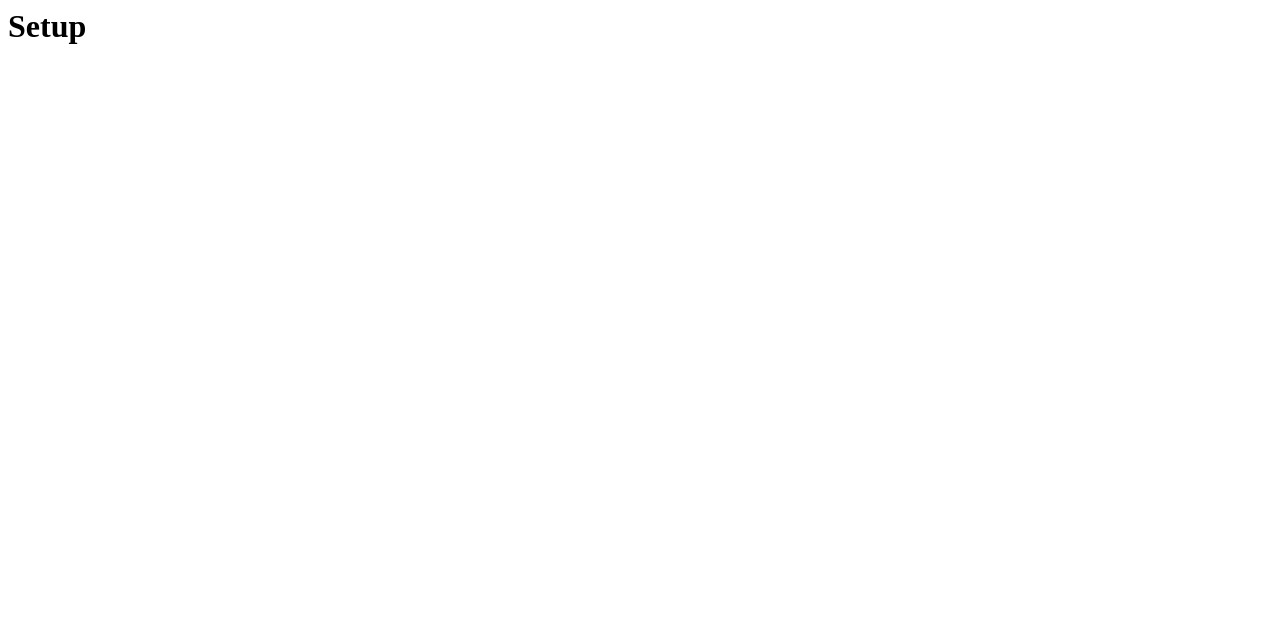
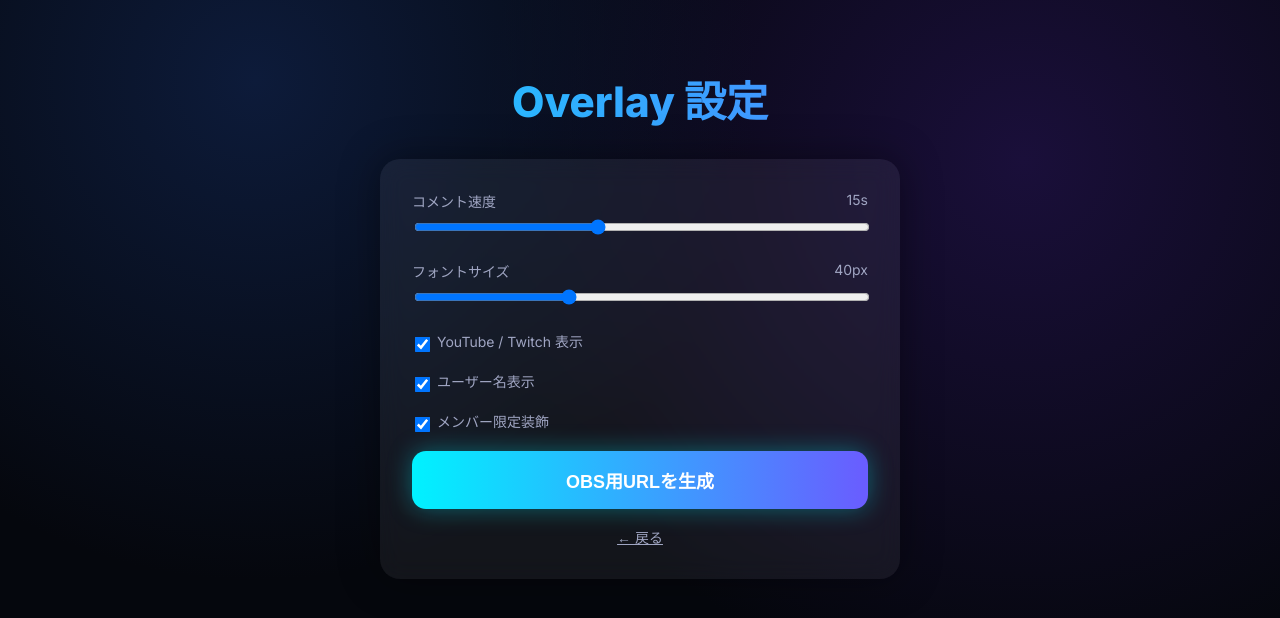
Before and after one commit to queuegeforcenow/LiveOverlayX, a plain HTML site: page public/setup.html in a window 1280 px wide. Drawn offline with Linux system fonts and the light colour scheme.

Commit message:
Update setup.html

```diff
--- a/public/setup.html
+++ b/public/setup.html
@@ -1 +1,244 @@
-<h1>Setup</h1>
+<!DOCTYPE html>
+<html lang="ja">
+<head>
+<meta charset="UTF-8">
+<title>LiveOverlayX | Setup</title>
+<meta name="viewport" content="width=device-width, initial-scale=1.0">
+
+<link href="https://fonts.googleapis.com/css2?family=Inter:wght@300;400;600;800&display=swap" rel="stylesheet">
+
+<style>
+  :root {
+    --bg: #05070d;
+    --card: rgba(255,255,255,0.06);
+    --accent: #00f2ff;
+    --accent2: #6a5cff;
+    --text: #ffffff;
+    --sub: #a0a6c3;
+  }
+
+  * {
+    box-sizing: border-box;
+  }
+
+  body {
+    margin: 0;
+    min-height: 100vh;
+    background:
+      radial-gradient(circle at 20% 10%, #0d1b3a 0%, transparent 40%),
+      radial-gradient(circle at 80% 20%, #1a0f3a 0%, transparent 45%),
+      var(--bg);
+    font-family: "Inter", sans-serif;
+    color: var(--text);
+    padding: 40px 20px;
+  }
+
+  h1 {
+    text-align: center;
+    font-size: 42px;
+    margin-bottom: 30px;
+    background: linear-gradient(90deg, var(--accent), var(--accent2));
+    -webkit-background-clip: text;
+    -webkit-text-fill-color: transparent;
+  }
+
+  .container {
+    max-width: 520px;
+    margin: 0 auto;
+    background: var(--card);
+    border-radius: 20px;
+    padding: 32px;
+    backdrop-filter: blur(12px);
+    box-shadow: 0 0 40px rgba(0,0,0,0.4);
+  }
+
+  .row {
+    margin-bottom: 22px;
+  }
+
+  label {
+    display: block;
+    margin-bottom: 6px;
+    font-size: 14px;
+    color: var(--sub);
+  }
+
+  input[type="range"] {
+    width: 100%;
+  }
+
+  input[type="checkbox"] {
+    transform: scale(1.2);
+    margin-right: 8px;
+  }
+
+  .value {
+    float: right;
+    font-size: 14px;
+    color: var(--sub);
+  }
+
+  .checkbox-row {
+    display: flex;
+    align-items: center;
+    margin-bottom: 14px;
+  }
+
+  button {
+    width: 100%;
+    padding: 16px;
+    font-size: 18px;
+    font-weight: 600;
+    border: none;
+    border-radius: 14px;
+    cursor: pointer;
+    background: linear-gradient(90deg, var(--accent), var(--accent2));
+    color: white;
+    box-shadow: 0 0 24px rgba(0,242,255,0.35);
+    transition: transform 0.15s ease, box-shadow 0.15s ease;
+  }
+
+  button:hover {
+    transform: translateY(-2px);
+    box-shadow: 0 0 36px rgba(0,242,255,0.55);
+  }
+
+  .result {
+    margin-top: 28px;
+    padding-top: 24px;
+    border-top: 1px solid rgba(255,255,255,0.08);
+  }
+
+  .result p {
+    margin: 0 0 8px;
+    font-size: 14px;
+    color: var(--sub);
+  }
+
+  .result input {
+    width: 100%;
+    padding: 12px;
+    border-radius: 12px;
+    border: none;
+    background: rgba(255,255,255,0.08);
+    color: var(--text);
+    font-size: 14px;
+  }
+
+  .copy {
+    margin-top: 12px;
+    font-size: 14px;
+    background: rgba(255,255,255,0.12);
+    box-shadow: none;
+  }
+
+  .back {
+    margin-top: 18px;
+    text-align: center;
+    font-size: 14px;
+    color: var(--sub);
+    cursor: pointer;
+    text-decoration: underline;
+  }
+</style>
+</head>
+<body>
+
+<h1>Overlay 設定</h1>
+
+<div class="container">
+
+  <div class="row">
+    <label>
+      コメント速度
+      <span class="value"><span id="speedVal">15</span>s</span>
+    </label>
+    <input type="range" id="speed" min="5" max="30" value="15">
+  </div>
+
+  <div class="row">
+    <label>
+      フォントサイズ
+      <span class="value"><span id="fontVal">40</span>px</span>
+    </label>
+    <input type="range" id="font" min="20" max="80" value="40">
+  </div>
+
+  <div class="checkbox-row">
+    <input type="checkbox" id="showPlatform" checked>
+    <label for="showPlatform">YouTube / Twitch 表示</label>
+  </div>
+
+  <div class="checkbox-row">
+    <input type="checkbox" id="showUser" checked>
+    <label for="showUser">ユーザー名表示</label>
+  </div>
+
+  <div class="checkbox-row">
+    <input type="checkbox" id="memberEffect" checked>
+    <label for="memberEffect">メンバー限定装飾</label>
+  </div>
+
+  <button id="generate">OBS用URLを生成</button>
+
+  <div class="result" id="result" style="display:none">
+    <p>OBSに貼り付けるURL</p>
+    <input id="overlayUrl" readonly>
+    <button class="copy" id="copyBtn">コピー</button>
+  </div>
+
+  <div class="back" onclick="history.back()">← 戻る</div>
+</div>
+
+<script>
+  const params = new URLSearchParams(location.search);
+  const twitch = params.get("twitch");
+  const yt = params.get("yt");
+
+  const speed = document.getElementById("speed");
+  const font = document.getElementById("font");
+  const speedVal = document.getElementById("speedVal");
+  const fontVal = document.getElementById("fontVal");
+
+  speed.oninput = () => speedVal.textContent = speed.value;
+  font.oninput = () => fontVal.textContent = font.value;
+
+  document.getElementById("generate").onclick = async () => {
+    if (!twitch || !yt) {
+      alert("配信IDが不足しています");
+      return;
+    }
+
+    const res = await fetch("/api/create", {
+      method: "POST",
+      headers: { "Content-Type": "application/json" },
+      body: JSON.stringify({
+        twitch,
+        youtube: yt
+      })
+    });
+
+    const data = await res.json();
+
+    const url =
+      location.origin + "/overlay.html" +
+      "?room=" + new URLSearchParams(data.overlayUrl.split("?")[1]).get("room") +
+      "&speed=" + speed.value +
+      "&font=" + font.value +
+      "&platform=" + showPlatform.checked +
+      "&user=" + showUser.checked +
+      "&member=" + memberEffect.checked;
+
+    overlayUrl.value = url;
+    result.style.display = "block";
+  };
+
+  document.getElementById("copyBtn").onclick = () => {
+    overlayUrl.select();
+    document.execCommand("copy");
+    alert("コピーしました");
+  };
+</script>
+
+</body>
+</html>
```
